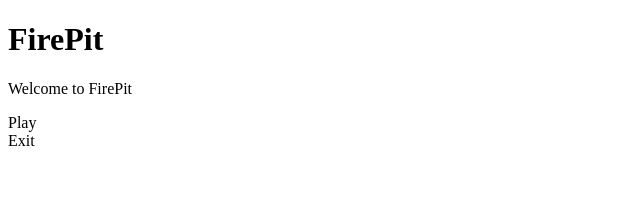
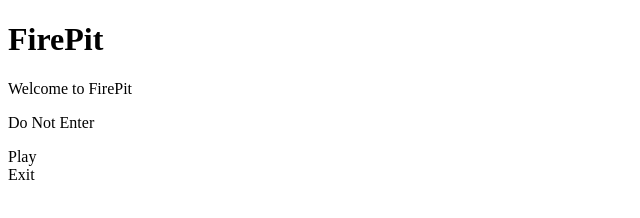
Before and after one commit to SnowVivek/New, a plain HTML site: page index.html in a window 1280 px wide. Shown: the whole page, without its empty margins (0-640 px from the left). Drawn offline with Linux system fonts and the light colour scheme.

Commit message:
added new text

```diff
--- a/index.html
+++ b/index.html
@@ -12,6 +12,7 @@
         <main>
             <h1>FirePit</h1>
             <p>Welcome to FirePit</p>
+            <p>Do Not Enter</p>
             <div>Play</div>
             <div>Exit</div>
         </main>
```
